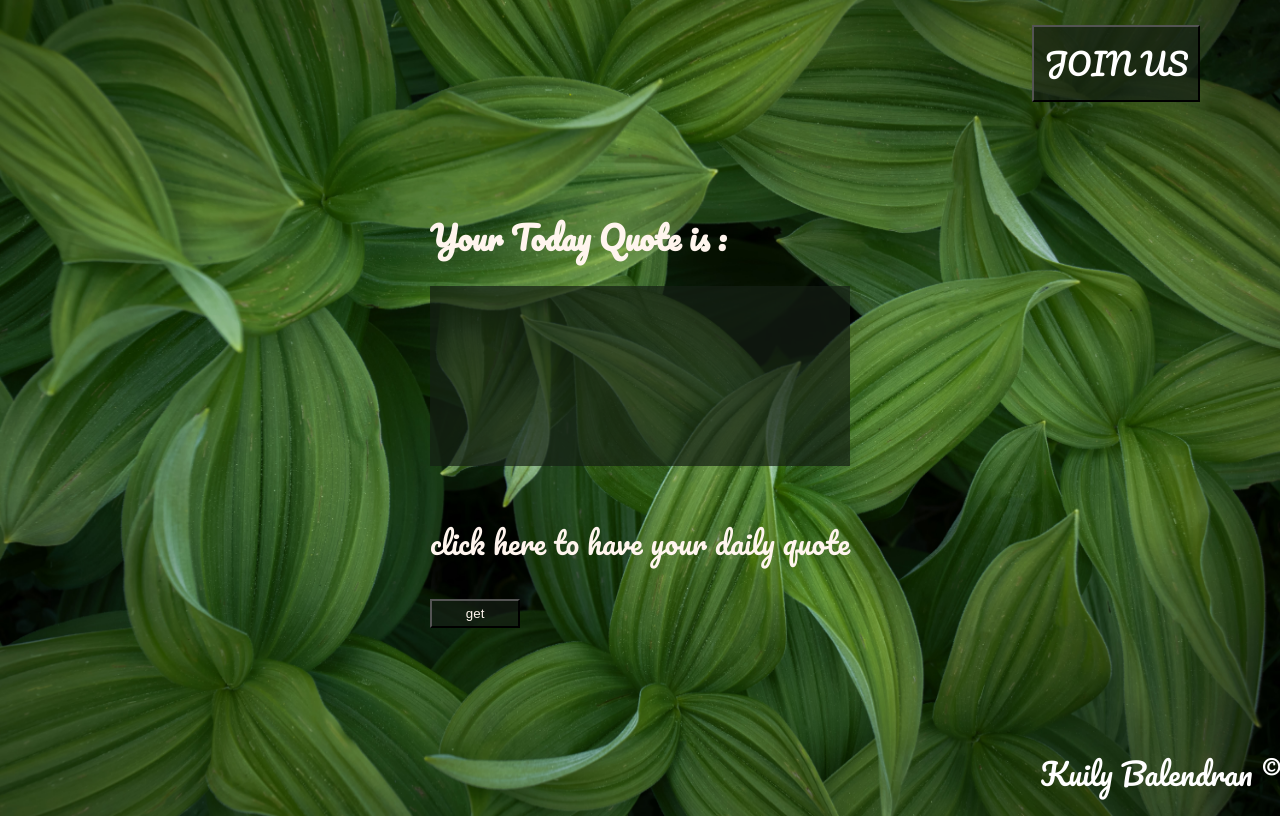
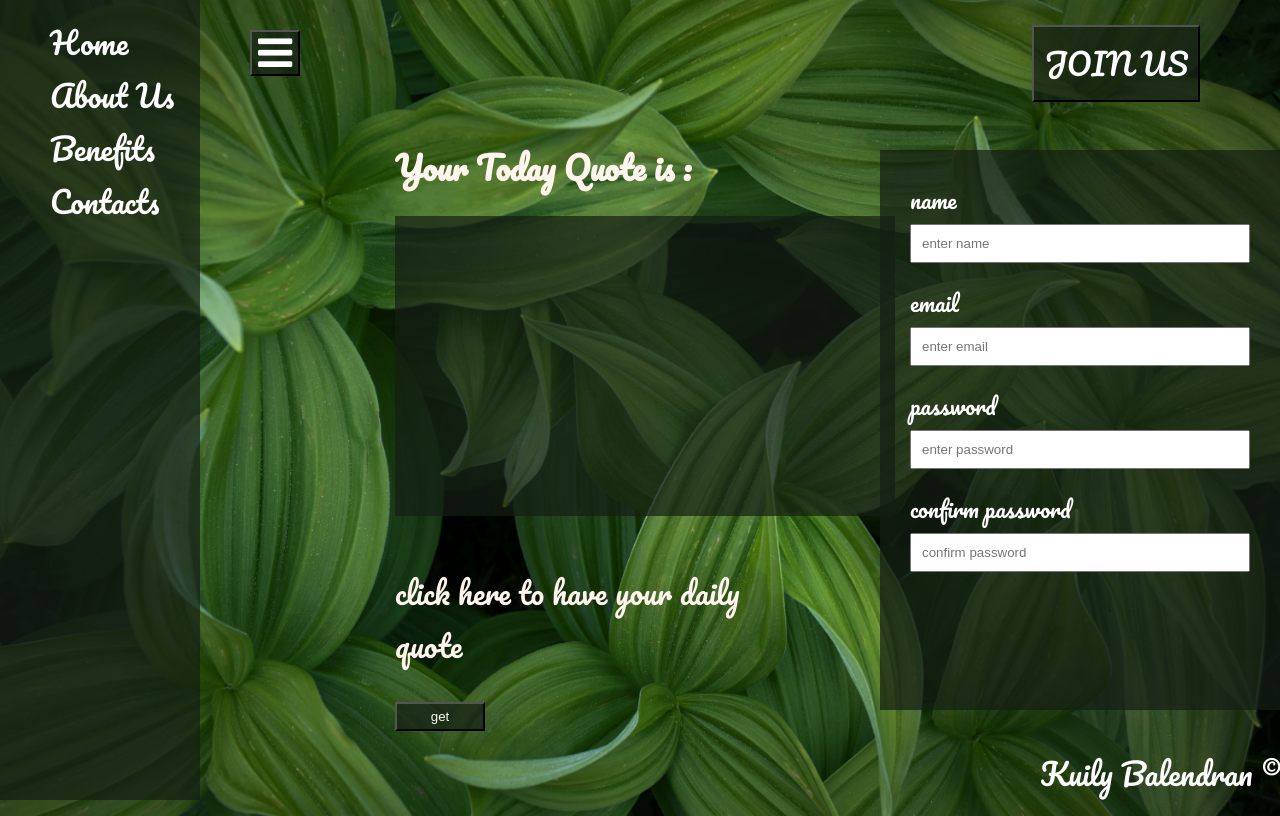
Before and after one commit to git-sedone/daily-quote, a PHP site: page / in a window 1280 px wide. Run offline with PHP 8.4, Linux system fonts and the light colour scheme.

Commit message:
adding extra buttons, from and side navigation bar

```diff
--- a/index.html
+++ b/index.html
@@ -4,6 +4,7 @@
     <meta charset="UTF-8">
     <meta name="viewport" content="width=device-width, initial-scale=1.0">
     <title>Document</title>
+    <link rel="stylesheet" href="https://stackpath.bootstrapcdn.com/font-awesome/4.7.0/css/font-awesome.min.css">
     <link rel="stylesheet" href="style.css">
 </head>
 <body>
@@ -17,11 +18,43 @@
             <button class="btn" id="btn">get</button>
 
         </div>
+
+            <button id="toggle" class="toggle">
+                <i class="fa fa-bars fa-3x"></i>
+            </button>
+        <div class="side-bar" id="side-bar">
+            <ul>
+                <li><a href="#">Home</a></li>
+                <li><a href="#">About Us</a></li>
+                <li><a href="#">Benefits</a></li>
+                <li><a href="#">Contacts</a></li>
+            </ul>
+
+        </div>
+        <button class="form-btn">JOIN US</button>
         <div class="container-form">
             <div class="form">
-                <button class="form-btn">JOIN US</button>
+                <div class="input" id="input">
+                    <label for="name">name</label>
+                    <input type="text" id="name" placeholder="enter name" class="insert">
+                </div>
+                <div class="input" id="input">
+                    <label for="email">email</label>
+                    <input type="email" id="email" placeholder="enter email" class="insert">
+                </div>
+                <div class="input" id="input">
+                    <label for="password">password</label>
+                    <input type="password" id="password" placeholder="enter password" class="insert">
+                </div>
+                <div class="input" id="input">
+                    <label for="password2">confirm password</label>
+                    <input type="password" id="password2" placeholder="confirm password" class="insert">
+                </div>
             </div>
         </div>
+    </div>
+    <div>
+
     </div>
     <script src="main.js"></script>
     <footer class="footer">Kuily Balendran &copy</footer>
--- a/style.css
+++ b/style.css
@@ -3,7 +3,71 @@
 :root {
     --transp-background:  rgba(20, 30, 20, 0.7);
 }
+.toggle{
+    position: absolute;
+    top: 0;
+    left:0;
+    margin-top: 30px;
+    margin-left: 250px;
+    background-color: var(--transp-background);
+    color: white;
+}
+.toggle:hover{
+    transform: scale(1.4);
+}
+.side-bar{
+    background-color: var(--transp-background);
+    position: fixed;
+    top: 0;
+    left: 0;
+    height: 100vh;
+    width: 200px;
+    /* transform: translateX(-100%); */
+}
+.side-bar ul li a{
+    color: white;
+    padding: 10px;
+    font-size: 30px;
+    text-decoration: none;
+    margin-bottom: 40px;
 
+}
+.side-bar ul{
+    list-style-type: none;
+
+}
+.side-bar ul li:hover{
+    transform: scale(1.1);
+}
+.container-form{
+    background-color: var(--transp-background);
+    width: 400px;
+    padding: 20px;
+    position: fixed;
+    top: 0;
+    right: 0;
+    bottom: 0;
+    height: 70vh;
+    margin-top: 150px;
+    /* display: none; */
+
+}
+.form .input{
+    padding: 10px;
+    color: white;
+    width: 100%;
+    font-size: 22px;
+}
+
+.insert{
+    padding: 10px;
+    width: 100%;
+    padding: 10px;
+}
+.insert:focus{
+    outline:none;
+    color: green;
+}
 
 *{
     box-sizing: border-box;
@@ -18,21 +82,27 @@
     height: 100vh;
     font-family: Pacifico;
 }
+.container-quote{
 
+   height: 70vh;
+   width: 400px;
+   margin-right: 90px;
+}
 
 
 .quote{
+    width: 500px;
+    height: 300px;
+    margin: auto;
     padding: 90px;
     background-color: rgba(20, 30, 20, 0.7);
     font-size: 30px;
     color: seashell;
-}
-.quote:hover{
-    font-size: 40px;
-
+    overflow: scroll;
 }
 
 h1{
+    position: sticky;
     font-size: xx-large;
     color: seashell;
 }
@@ -49,7 +119,7 @@
 }
 
 .btn{
-    display: block;
+    position: absolute;
     padding: 5px;
     width: 90px;
     background-color: rgba(20, 30, 20, 0.7);
```
